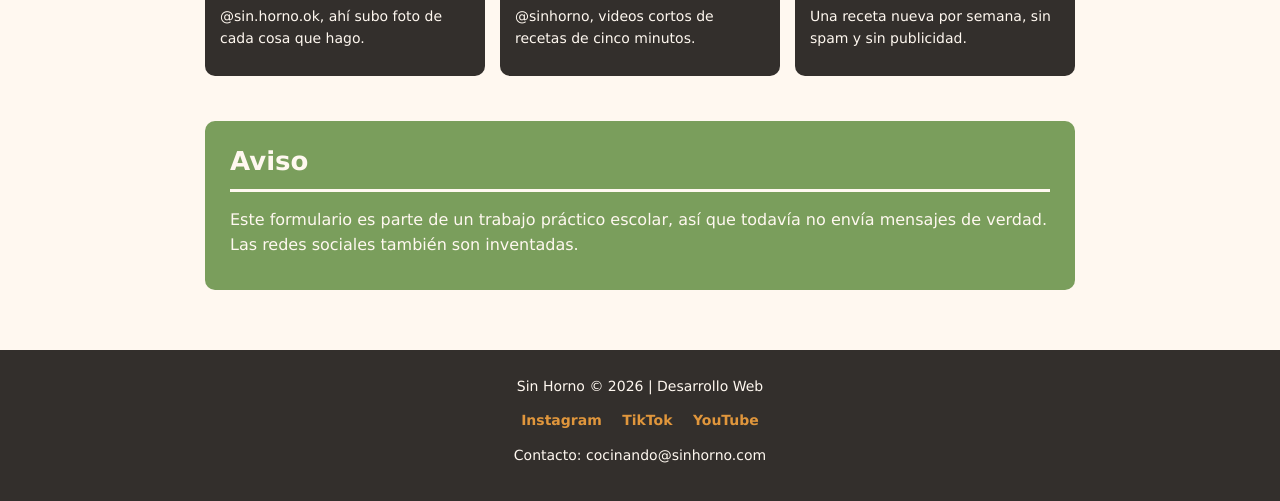
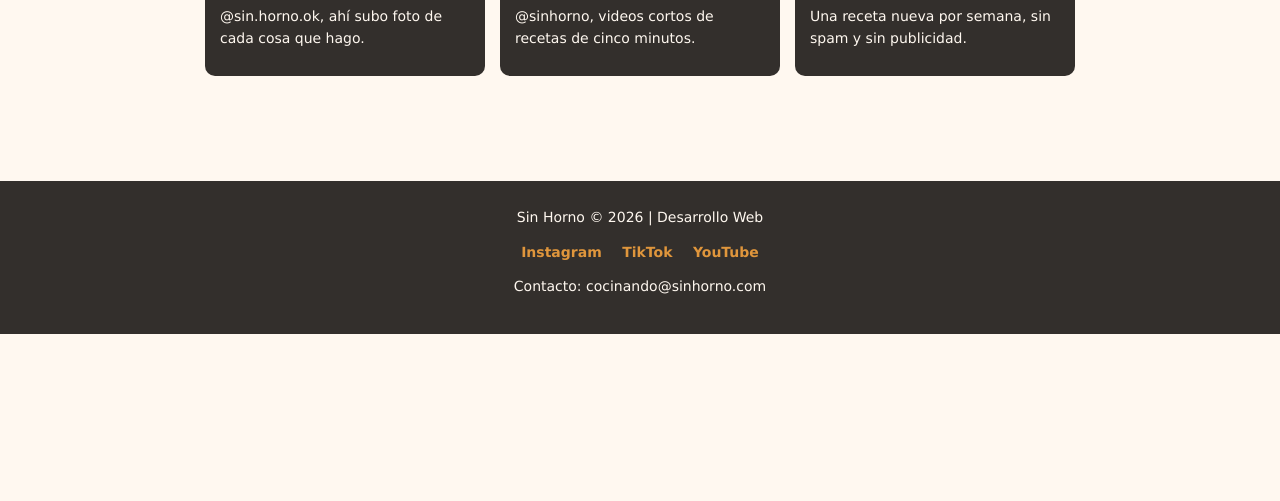
Before and after one commit to renatapetracci1-cell/Renata-tp-final-Petracci-Renata-4to-D, a plain HTML site: page contacto.html in a window 1280 px wide. Shown: the part 1235-1736 px from the top of the page. After the commit the page ends 1569 px from the top, so only its background shows below. Drawn offline with Linux system fonts and the light colour scheme.

Commit message:
cambiado de main

```diff
--- a/contacto.html
+++ b/contacto.html
@@ -79,13 +79,6 @@
       </div>
     </section>
 
-    <section class="destacado">
-      <h2>Aviso</h2>
-      <p>Este formulario es parte de un trabajo práctico escolar, así que
-      todavía no envía mensajes de verdad. Las redes sociales también son
-      inventadas.</p>
-    </section>
-
   </main>
 
   <!-- PIE DE PAGINA -->
```
